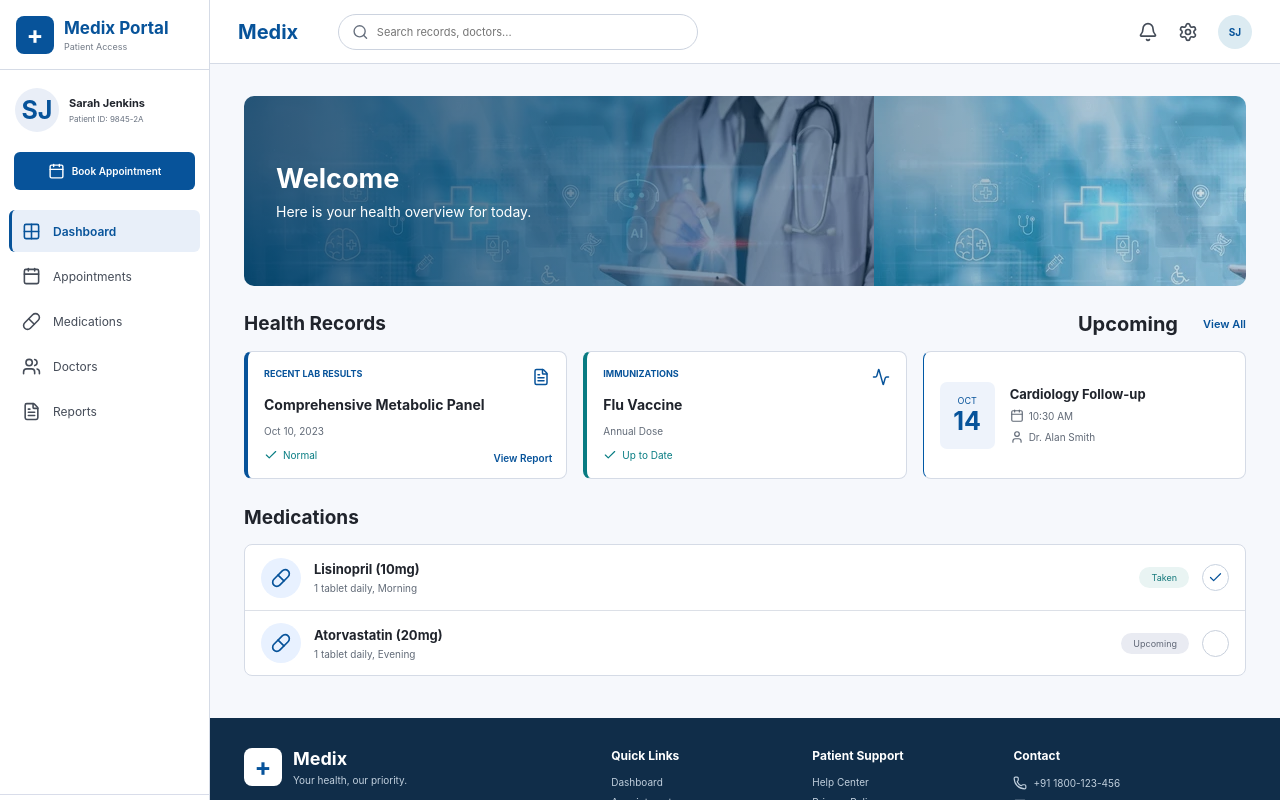
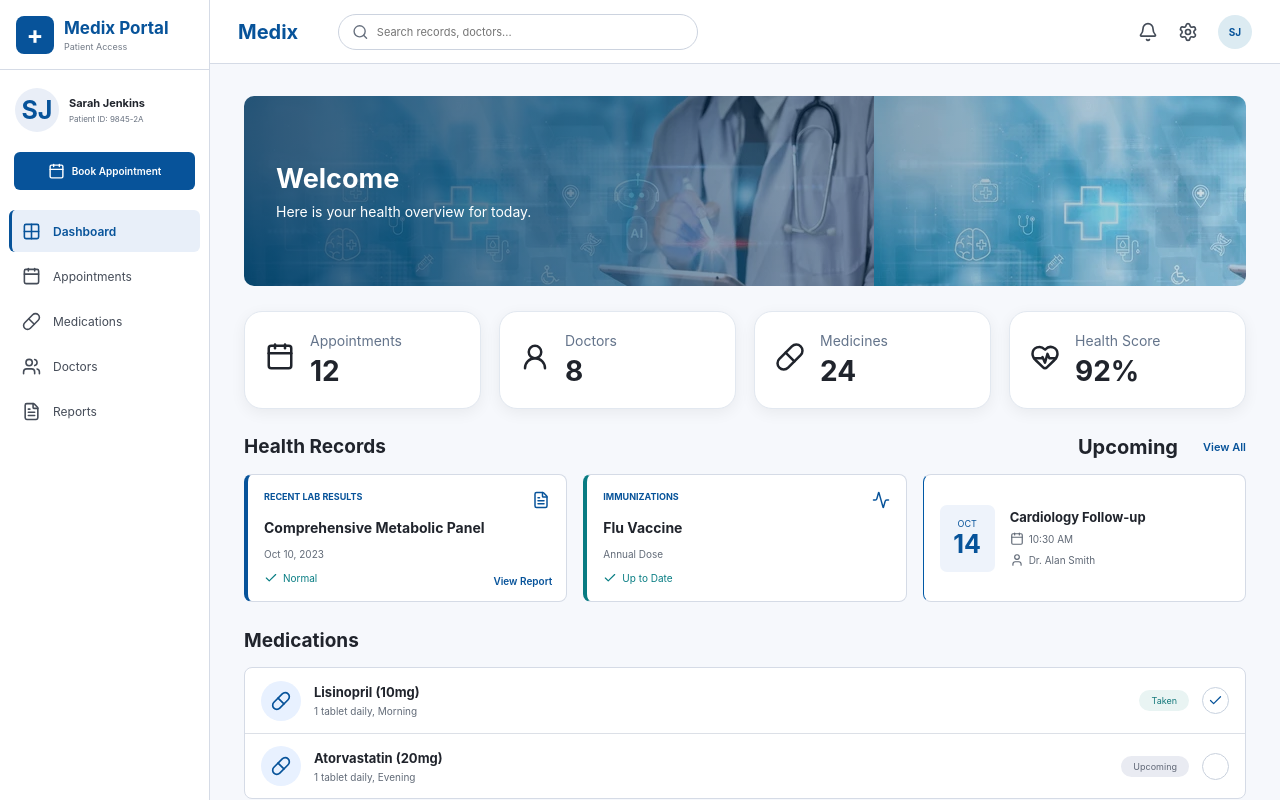
Before and after one commit to amanatpreetmann2/medi-x, a React (Vite) app: page / in a window 1280 px wide. Both pictures are taken after a click on the button "Sign In". Shown: the top 800 px of the page. Built offline with nearby package versions, Linux system fonts and the light colour scheme.

Commit message:
Add interactive animated dashboard cards

```diff
--- a/package.json
+++ b/package.json
@@ -10,6 +10,7 @@
     "preview": "vite preview"
   },
   "dependencies": {
+    "framer-motion": "^13.1.1",
     "lucide-react": "^1.34.0",
     "react": "^19.2.8",
     "react-dom": "^19.2.8",
--- a/src/App.css
+++ b/src/App.css
@@ -57,10 +57,63 @@ button {
   flex-direction: column;
 }
 
+@media (max-width: 1100px) {
+  .stats-container {
+    grid-template-columns: repeat(2, 1fr);
+  }
+}
+
+@media (max-width: 600px) {
+  .stats-container {
+    grid-template-columns: 1fr;
+  }
+}
 .page-container {
   flex: 1;
 }
 
+.stats-container {
+  display: grid;
+  grid-template-columns: repeat(4, minmax(0, 1fr));
+  gap: 18px;
+  margin: 25px 0;
+  width: 100%;
+  box-sizing: border-box;
+}
+
+
+.stats-card {
+  background: #ffffff;
+  padding: 20px;
+  border-radius: 18px;
+
+  display: flex;
+  align-items: center;
+  gap: 15px;
+
+  cursor: pointer;
+  border: 1px solid #e2e8f0;
+
+  box-shadow: 0 4px 15px rgba(0, 0, 0, 0.06);
+
+  min-width: 0;
+  box-sizing: border-box;
+}
+
+.stats-icon {
+  font-size: 32px;
+}
+
+.stats-card p {
+  margin: 0;
+  color: #64748b;
+  font-size: 14px;
+}
+
+.stats-card h2 {
+  margin: 5px 0 0;
+  font-size: 28px;
+}
 
 /* =========================================
    SIDEBAR
--- /dev/null
+++ b/src/components/StatsCard.jsx
@@ -0,0 +1,22 @@
+import { motion } from "framer-motion";
+
+function StatsCard({ title, value, icon }) {
+  return (
+    <motion.div
+      whileHover={{ scale: 1.04, y: -5 }}
+      transition={{ duration: 0.2 }}
+      className="stats-card"
+    >
+      <div className="stats-icon">
+        {icon}
+      </div>
+
+      <div>
+        <p>{title}</p>
+        <h2>{value}</h2>
+      </div>
+    </motion.div>
+  );
+}
+
+export default StatsCard;
--- a/src/pages/Dashboard.jsx
+++ b/src/pages/Dashboard.jsx
@@ -1,4 +1,5 @@
 import React from "react";
+import StatsCard from "../components/StatsCard";
 import healthBanner from "../assets/health-banner.jpg";
 import {
   Activity,
@@ -6,9 +7,10 @@ import {
   Check,
   FileText,
   Pill,
-  User
+  User,
+  UserRound,
+  HeartPulse
 } from "lucide-react";
-
 function Dashboard({ setPage }) {
 
   return (
@@ -27,11 +29,40 @@ function Dashboard({ setPage }) {
     `
   }}
 >
+
   <div>
     <h1>Welcome</h1>
     <p>Here is your health overview for today.</p>
   </div>
+
+
   </div>
+  <div className="stats-container">
+
+  <StatsCard
+    title="Appointments"
+    value="12"
+    icon={<Calendar size={30} />}
+  />
+
+  <StatsCard
+    title="Doctors"
+    value="8"
+    icon={<UserRound size={30} />}
+  />
+
+  <StatsCard
+    title="Medicines"
+    value="24"
+    icon={<Pill size={30} />}
+  />
+
+  <StatsCard
+    title="Health Score"
+    value="92%"
+    icon={<HeartPulse size={30} />}
+  />
+</div>
 
       <div className="dashboard-headings">
 
```
Also changed, not shown: 1 other file (tests, documents, lock files or other folders).
